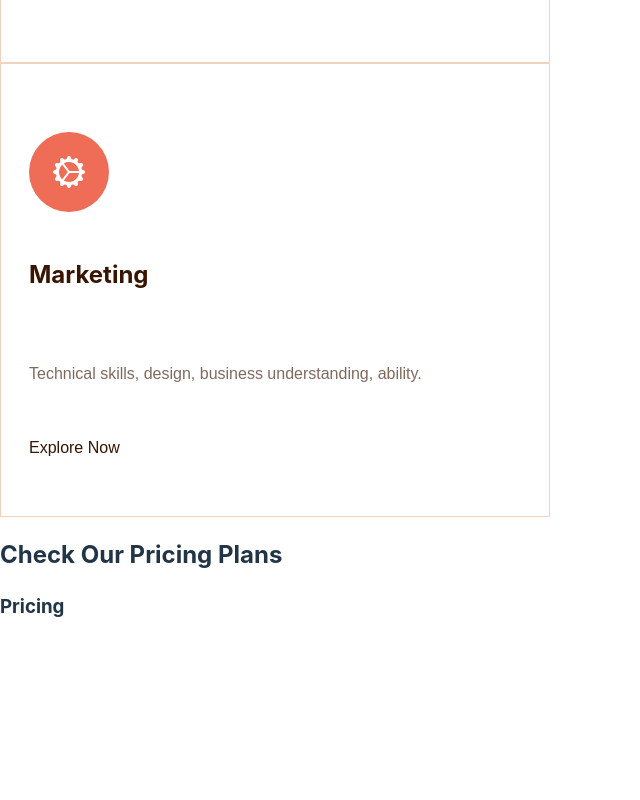
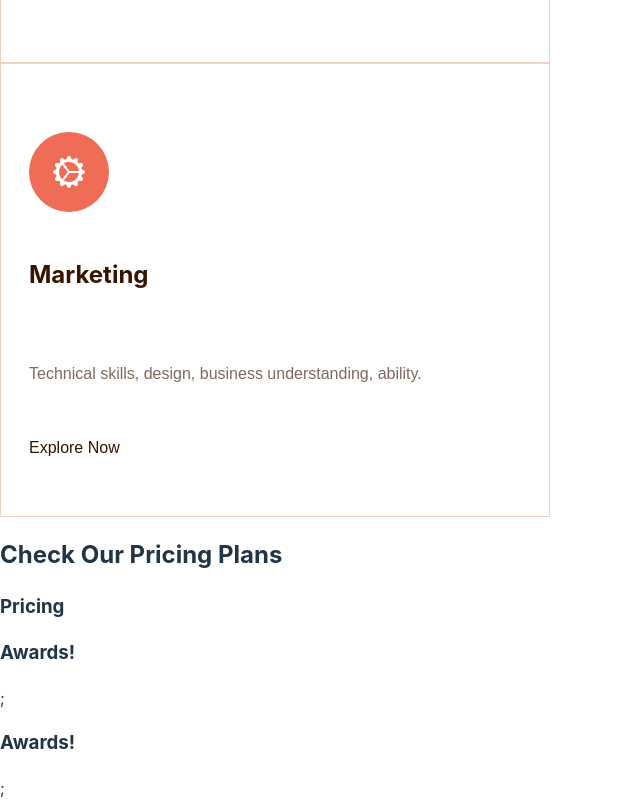
Before and after one commit to Iunaa/Template, a React (Vite) app: page / in a window 1280 px wide. Shown: the part 845-1645 px from the top of the page, without its empty margins (0-640 px from the left). Before the commit the page ends 1484 px from the top, so only its background shows below. Built offline with nearby package versions, Linux system fonts and the light colour scheme.

Commit message:
fix: not showing components

```diff
--- a/src/App.jsx
+++ b/src/App.jsx
@@ -4,10 +4,16 @@
 
 import Pricing from "./assets/components/organisms/Pricing";
 import Service from "./assets/components/organisms/Service";
+import TitleAwards from "./assets/components/organisms/Awards/Awards.jsx";
+import ListAwards from "./assets/components/organisms/Awards/Awards.jsx";
 
-  export default function App(){
-  return <>
-      <Service/>
-      <Pricing/>
-  </>
+export default function App() {
+  return (
+    <>
+      <Service />
+      <Pricing />
+      <TitleAwards />
+      <ListAwards />
+    </>
+  );
 }
--- a/src/main.jsx
+++ b/src/main.jsx
@@ -2,7 +2,6 @@
 import ReactDOM from "react-dom/client";
 import App from "./App";
 import "./index.css";
-import titleAwards from "./assets/components/molecules/Awards/Awards";
 
 ReactDOM.createRoot(document.getElementById("root")).render(
   <React.StrictMode>
```
